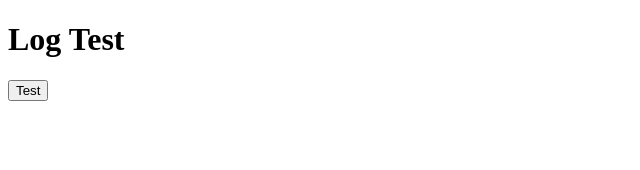
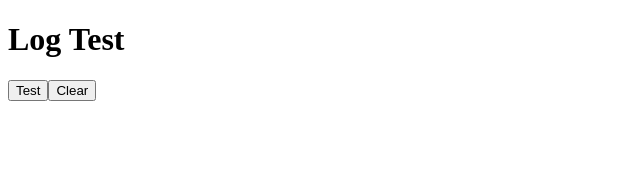
Before and after one commit to ozgursarikamis/angular-pro, an Angular app: page / in a window 1280 px wide. Shown: the top 170 px of the page, without its empty margins (0-640 px from the left). Built offline with nearby package versions, Linux system fonts and the light colour scheme.

Commit message:
clearing logs

```diff
--- a/src/app/log-test/log-test.component.html
+++ b/src/app/log-test/log-test.component.html
@@ -1 +1,2 @@
 <button (click)="testlog()"> Test </button>
+<button (click)="clearLog()"> Clear </button>
--- a/src/app/log-test/log-test.component.ts
+++ b/src/app/log-test/log-test.component.ts
@@ -12,4 +12,8 @@ export class LogTestComponent implements OnInit {
   testlog(): void {
     this.logService.log('Test the log method', "Paul", "John", 2, 3);
   }
+
+  clearLog(): void {
+    this.logService.clear();
+  }
 }
--- a/src/app/shared/log.service.ts
+++ b/src/app/shared/log.service.ts
@@ -54,4 +54,10 @@ export class LogService {
   fatal(message: string, ...optionalParams: any[]) {
     this.writeToLog(message, LogLevel.Fatal, optionalParams);
   }
+
+  clear(): void {
+    for (const logger of this.publishers) {
+      logger.clear();
+    }
+  }
 }
```
